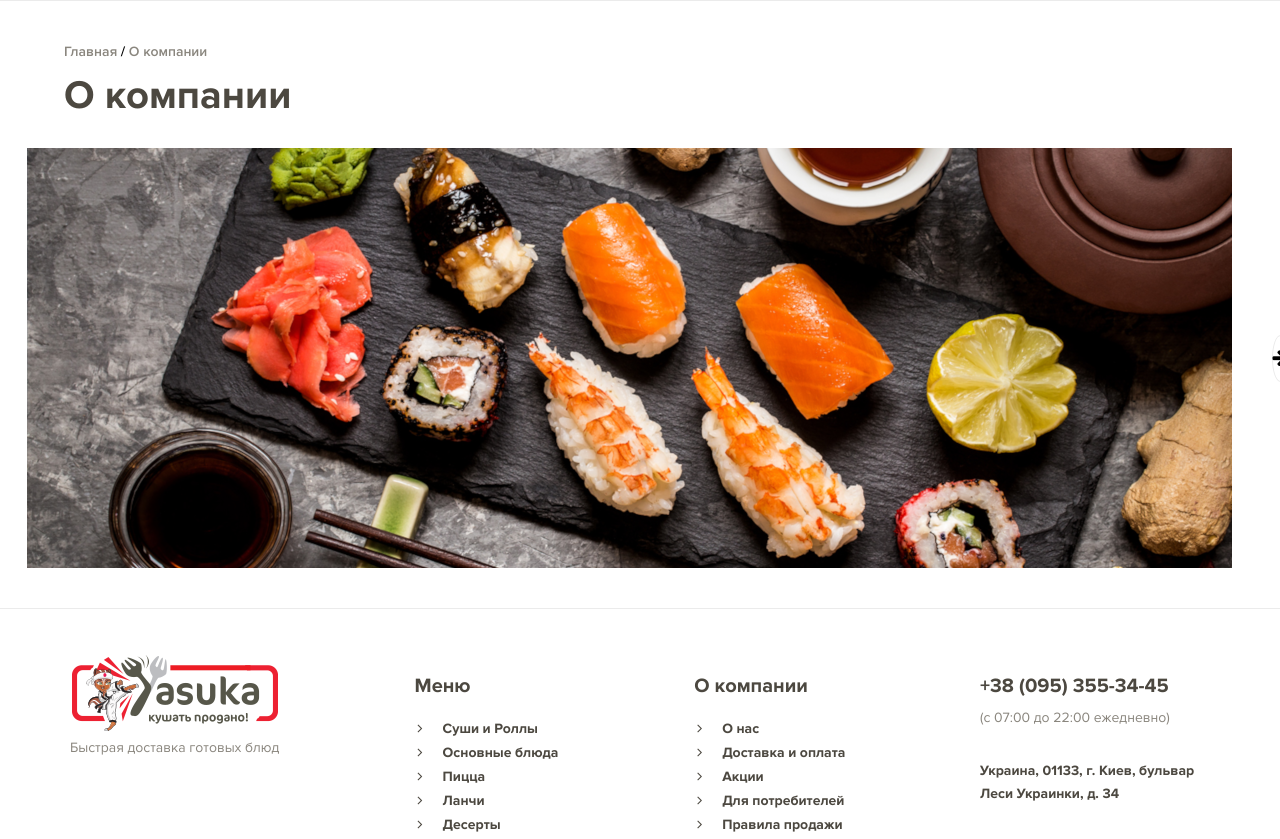
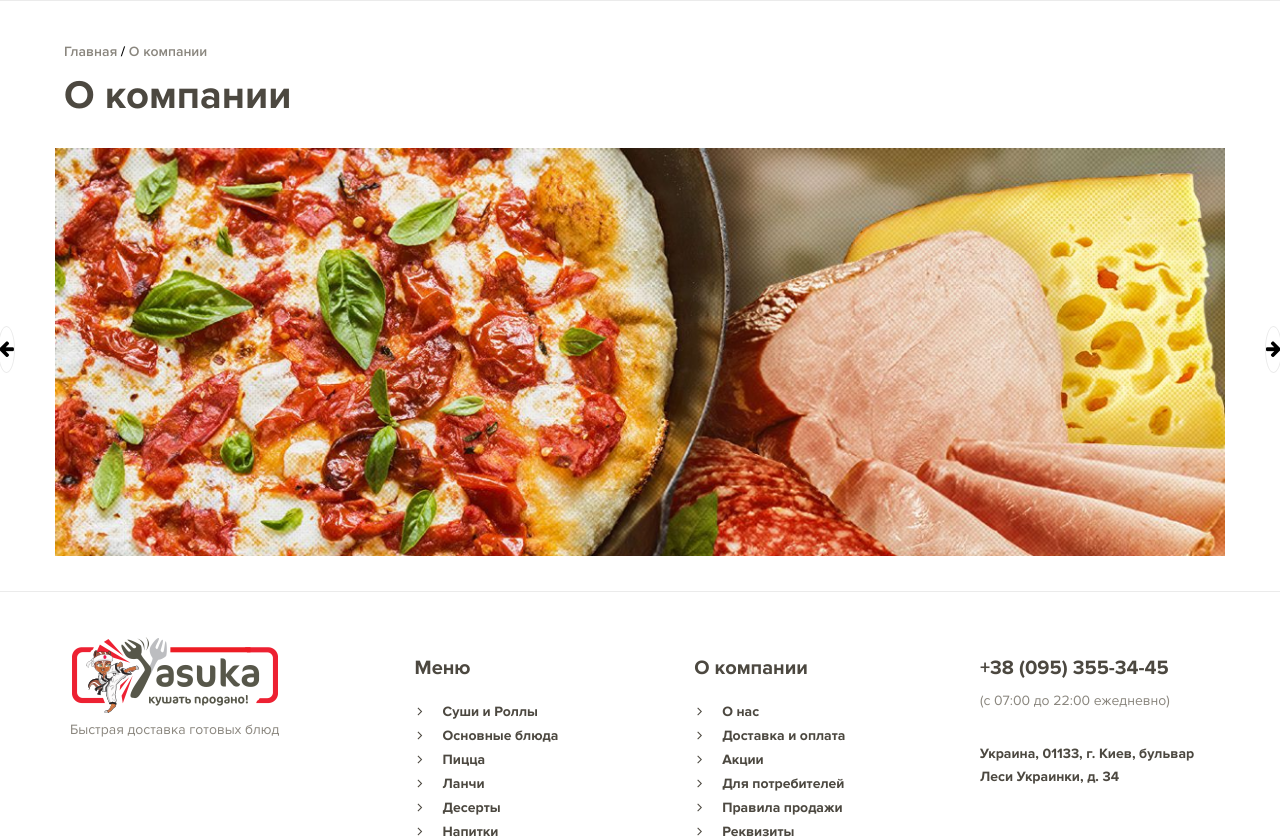
Before and after one commit to antonredko/Yasuka-Shop, a PHP site: page /pages/about.html in a window 1280 px wide. Shown: the part 190-1029 px from the top of the page. Run offline with PHP 8.4, Linux system fonts and the light colour scheme.

Commit message:
changed images for sdider on about-page

```diff
--- a/css/about.css
+++ b/css/about.css
@@ -1,10 +1,12 @@
 header+div{
-    padding-top: 40px;
-    padding-bottom: 20px;
+    padding: 40px 0 20px 0;
 }
 .navig>a:hover{
     opacity: 0.6;
 }
 .slides>img{
-    margin: 40px 40px 40px 35px;
+    margin: 40px 40px 35px 40px;
 }
+.slider>.circle{
+    margin: 0;
+}
--- a/pages/about.html
+++ b/pages/about.html
@@ -67,11 +67,11 @@
     <div class="d-flex j-cen">
         <div class="w1152_pad9 font-b dark s40 h24">О компании</div>
     </div>
-    <div class="w100 d-flex j-cen al-cen">
+    <div class="slider w100 d-flex j-cen al-cen">
         <div class="circle d-flex j-cen al-cen"><i class="fa fa-arrow-left s18" aria-hidden="true"></i></div>
 
         <div class="slides d-flex">
-            <img src="../img/slides/slide_1.png" alt="Слайд">
+            <img class="w1170" src="../img/slides/slide_2.png" alt="Слайд">
         </div>
 
         <div class="circle d-flex j-cen al-cen"><i class="fa fa-arrow-right s18" aria-hidden="true"></i></div>
```
Also changed, not shown: img/slides/slide_2.png.
